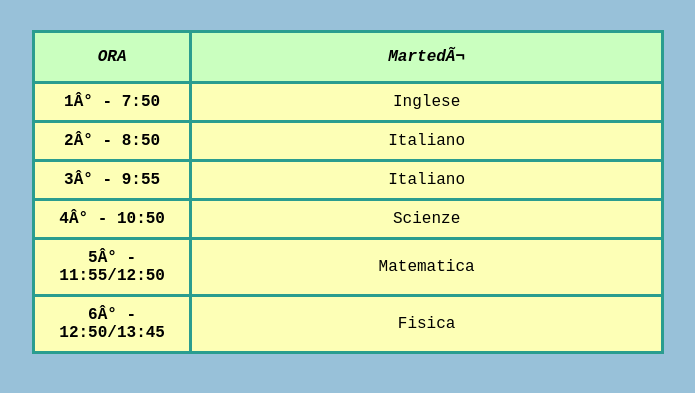
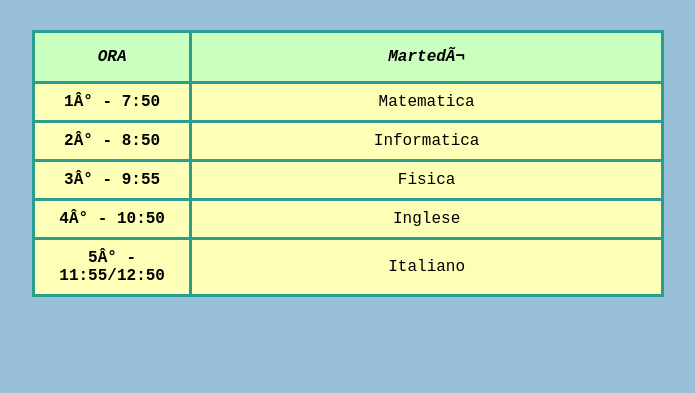
Before and after one commit to giacomotampella/OrarioClasse, a plain HTML site: page martedi.html in a window 1280 px wide. Shown: the part 95-488 px from the top of the page, without its empty margins (292-987 px from the left). Drawn offline with Linux system fonts and the light colour scheme.

Commit message:
Update martedi.html

```diff
--- a/martedi.html
+++ b/martedi.html
@@ -1,7 +1,7 @@
 <!DOCTYPE html>
 <html>
 	<head>
-		<title>Orario 4BSA - Martedì</title>
+		<title>Orario 5BSA - Martedì</title>
 		<style>
 			table, th, td {
 				border: 3px solid #2a9d8f;
@@ -85,27 +85,23 @@
 			</tr>
 			<tr>
 				<td colspan="2"><b>1° - 7:50</b></td>
+				<td>Matematica</td>
+			</tr>
+			<tr>
+				<td colspan="2"><b>2° - 8:50</b></td>
+				<td>Informatica</td>
+			</tr>
+			<tr>
+				<td colspan="2"><b>3° - 9:55</b></td>
+				<td>Fisica</td>
+			</tr>
+			<tr>
+				<td colspan="2"><b>4° - 10:50</b></td>
 				<td>Inglese</td>
 			</tr>
 			<tr>
-				<td colspan="2"><b>2° - 8:50</b></td>
+				<td colspan="2"><b>5° - 11:55/12:50</b></td>
 				<td>Italiano</td>
-			</tr>
-			<tr>
-				<td colspan="2"><b>3° - 9:55</b></td>
-				<td>Italiano</td>
-			</tr>
-			<tr>
-				<td colspan="2"><b>4° - 10:50</b></td>
-				<td>Scienze</td>
-			</tr>
-			<tr>
-				<td colspan="2"><b>5° - 11:55/12:50</b></td>
-				<td>Matematica</td>
-			</tr>
-			<tr>
-				<td colspan="2"><b>6° - 12:50/13:45</b></td>
-				<td>Fisica</td>
 			</tr>
 		</table>
 
```
